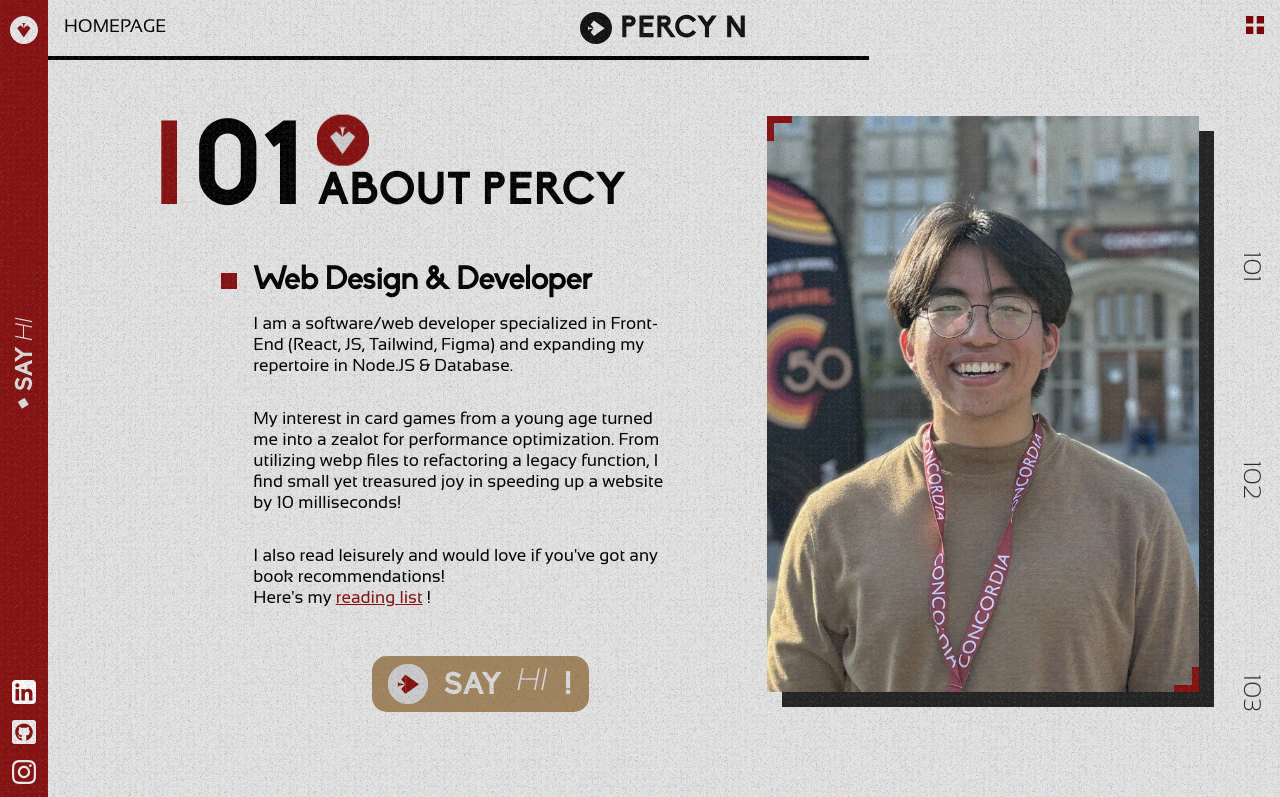
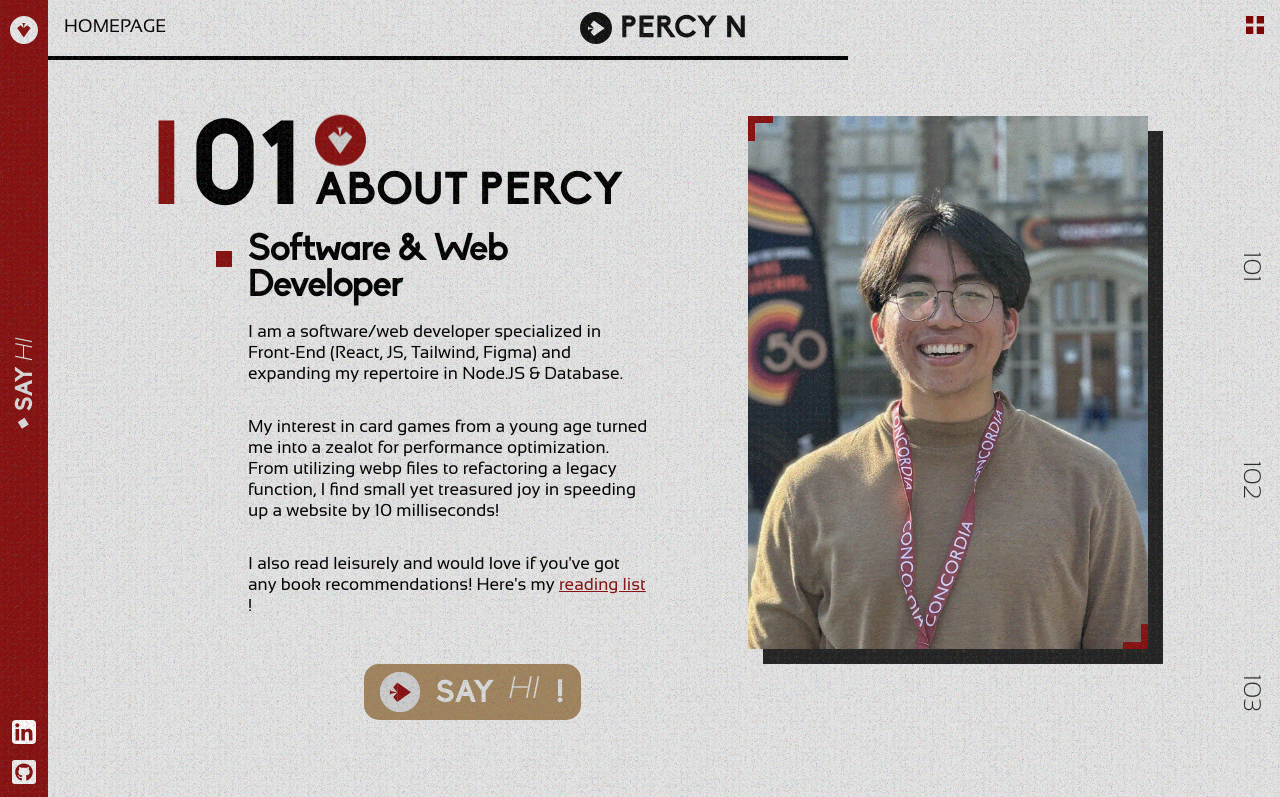
Before and after one commit to PercyNguyen7/portfolio, a plain HTML site: page index.html in a window 1280 px wide. Shown: the top 797 px of the page. Drawn offline with Linux system fonts and the light colour scheme.

Commit message:
Updated Responsiveness

```diff
--- a/index.html
+++ b/index.html
@@ -45,10 +45,6 @@
           href="https://github.com/PercyNguyen7"
           class="github-icon clickable"
         ></a>
-        <a
-          href="https://www.instagram.com/percyinthehouse/"
-          class="ig-icon clickable"
-        ></a>
       </div>
     </nav>
     <div class="square-top"></div>
@@ -67,7 +63,7 @@
     <div class="page-title ff-sans-regular">Homepage</div>
 
     <section class="sect-1" id="sect-1">
-      <div class="grid-wrapper">
+      <div class="grid-wrapper about-wrapper">
         <div class="black-line"></div>
 
         <div class="title-1">
@@ -78,7 +74,7 @@
           <h3 class="ff-biko-bold">About Percy</h3>
           <!-- </div> -->
         </div>
-        <h4 class="column-3-7 ff-biko-regular">Web Design & Developer</h4>
+        <h4 class="column-3-7 ff-biko-regular">Software & Web Developer</h4>
         <p class="column-3-7 ff-sans-regular">
           I am a software/web developer specialized in Front-End (React, JS,
           Tailwind, Figma) and expanding my repertoire in Node.JS & Database.
@@ -91,9 +87,7 @@
         </p>
         <p class="column-3-7 ff-sans-regular">
           I also read leisurely and would love if you've got any book
-          recommendations!
-          <br />
-          Here's my
+          recommendations! Here's my
           <a
             href="https://docs.google.com/document/d/1Z_iD97-BNeFt2a3pxTrrxXoVRdqqqu267SkpzfznAuc/edit?usp=sharing"
             class="text-red clickable"
@@ -227,7 +221,7 @@
                   </div>
                 </div>
               </a>
-              <span class="ff-biko-regular text-right">Shopify</span>
+              <span class="ff-biko-regular text-right">SquareSpace</span>
             </div>
           </div>
           <div class="horizontal-section">
@@ -499,7 +493,7 @@
             class="icon clickable"
             >LinkedIn</a
           >
-          >
+
           <a href="https://github.com/PercyNguyen7" class="icon clickable"
             >GitHub</a
           >
--- a/style.css
+++ b/style.css
@@ -282,6 +282,7 @@ h4 {
   width: max-content;
   justify-self: flex-end;
   margin-right: 2rem;
+  max-height: 20vh;
 }
 
 .title-1,
@@ -289,11 +290,7 @@ h4 {
   padding-right: 1rem;
   /* display: block; */
   grid-column: 2 / 8;
-  /* width: max-content; */
-  /* position: relative; */
-  /* right:0.5rem;    */
-  /* background-color: rgb(222, 222, 222); */
-  /* border: 3px solid black; */
+  width: max-content;
 }
 .title-3 {
   display: flex;
@@ -551,32 +548,16 @@ h4 {
     no-repeat;
   transition: transform 0.2s ease-in;
 }
-
-/* .sect-1{
-    margin-top:4rem;
-} */
-
+.sect-1 {
+  text-align: center;
+}
 .sect-1 h4 {
-  /* margin-top: 3rem; */
   text-transform: none;
-  margin: 2rem 0 0;
-  align-self: flex-end;
-  font-size: calc(1.25rem + ((1.25vw - 0.48rem) * 1.3889));
-  position: relative;
-}
-
-.sect-1 h4:before {
-  content: "";
-  width: 1rem;
-  position: absolute;
-  top: 25%;
-  left: -2rem;
-  height: 1rem;
-
-  background-color: var(--color-red);
-}
-.sect-4 .grid-wrapper {
-  /* height: 100vh; */
+  font-size: calc(1.25rem + ((1vw) * 1.25));
+}
+.sect-1 p,
+.sect-3 {
+  font-size: calc(1rem + ((0.35vw - 0.2rem)));
 }
 .black-line,
 .black-line-2 {
@@ -594,26 +575,22 @@ h4 {
 }
 
 .column-2-7 {
-  grid-column: 2/7;
+  grid-column: 2/8;
 }
 .column-3-7 {
-  grid-column: 3/7;
+  grid-column: 3/8;
 }
 .column-4-7 {
-  grid-column: 4/7;
+  grid-column: 4/8;
 }
 .profile-img-wrapper {
   display: flex;
-  justify-content: flex-end;
-  position: relative;
-  width: 100%;
-  height: 100%;
-  /* aspect-ratio: 1.25; */
   transform-style: preserve-3d;
   transition: all 0.25s ease-in-out;
 }
 
 .profile-img {
+  max-width: 100%;
   width: clamp(17rem, 40vw, 27rem);
   /* height: clamp(25rem,40vw,350rem); */
   aspect-ratio: 0.75;
@@ -706,10 +683,7 @@ h4 {
   letter-spacing: 0rem;
   color: var(--color-red);
 }
-.sect-1 p,
-.sect-3 {
-  font-size: calc(1rem + ((0.35vw - 0.2rem)));
-}
+
 /* .sect-1 p:nth-child(3){
     margin-left: 2rem;
     background-color: red;
@@ -753,7 +727,7 @@ h4 {
   display: block;
   width: clamp(22rem, 40vh, 36rem);
   height: clamp(22rem, 40vh, 36rem);
-  max-height: 65vh;
+  max-height: 50vh;
   aspect-ratio: 1;
   position: relative;
   /* background: url(./assets/images/works/aiOrHuman.png) center center / cover no-repeat; */
@@ -1057,6 +1031,12 @@ footer .arrow-up {
   background: url(./assets/images/arrow-up.svg) center center / cover no-repeat;
 }
 
+.grid-wrapper {
+  display: flex;
+  flex-direction: column;
+  justify-content: center;
+  align-items: center;
+}
 .sect-3 > .grid-wrapper > * {
   /* border: 1px solid blue */
 }
@@ -1114,6 +1094,7 @@ footer .arrow-up {
   justify-content: space-around;
   gap: 1rem;
   padding: 4rem 1rem;
+  width: 100%;
   background-color: rgb(248, 248, 248);
   /* mix-blend-mode: difference; */
 }
@@ -1226,9 +1207,7 @@ footer .arrow-up {
   .sect-1 > .grid-wrapper > *:not(.cta-btn, .promo-vid-wrapper) {
     padding: 0 1rem;
   }
-  .sect-3 > .grid-wrapper > * {
-    padding: 0 1rem;
-  }
+
   .nav-right {
     display: none;
   }
@@ -1296,6 +1275,21 @@ footer .arrow-up {
     display: flex;
     justify-content: center;
     align-items: center;
+    text-align: unset;
+  }
+
+  .sect-1 h4 {
+    position: relative;
+    align-self: flex-end;
+  }
+  .sect-1 h4:before {
+    content: "";
+    width: 1rem;
+    position: absolute;
+    top: 25%;
+    left: -2rem;
+    height: 1rem;
+    background-color: var(--color-red);
   }
   .one-info {
     grid-column: 2/6;
@@ -1304,12 +1298,10 @@ footer .arrow-up {
     border: 1px solid black;
   }
   .grid-wrapper {
-    /* overflow-x:hidden; */
     width: 100%;
     display: grid;
     grid-template-columns: repeat(12, 1fr);
-
-    /* height: 90vh; */
+    margin-right: 2rem;
   }
   .toggles-wrapper {
     width: 100%;
@@ -1334,8 +1326,12 @@ footer .arrow-up {
   }
   .profile-img-wrapper {
     height: 100%;
-    grid-column: 8/9;
+    grid-column: 9/13;
     grid-row: 2/3;
+    justify-content: flex-end;
+    position: relative;
+    width: 100%;
+    height: 100%;
   }
   .title-2-wrapper {
     grid-column: 2 / 12;
@@ -1417,16 +1413,24 @@ footer .arrow-up {
   .case-study-wrapper p {
     grid-column: 3/11;
   }
-  .img-wrapper {
-    grid-column: 3/11;
-  }
-}
-@media (min-width: 65em) {
+  .profile-img-wrapper {
+    grid-column: 8/12;
+  }
+
   .playground-wrapper {
     -moz-column-count: 3;
     -webkit-column-count: 3;
     column-count: 3;
     column-gap: 1rem;
+  }
+  .column-2-7 {
+    grid-column: 2/7;
+  }
+  .column-3-7 {
+    grid-column: 3/7;
+  }
+  .column-4-7 {
+    grid-column: 4/7;
   }
 }
 
```
